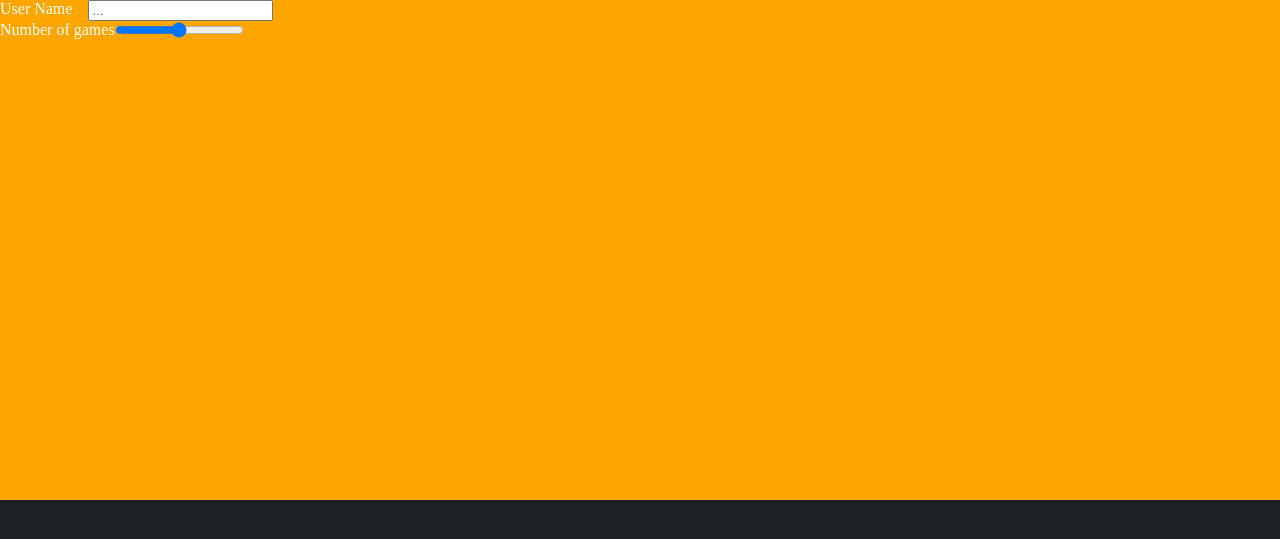
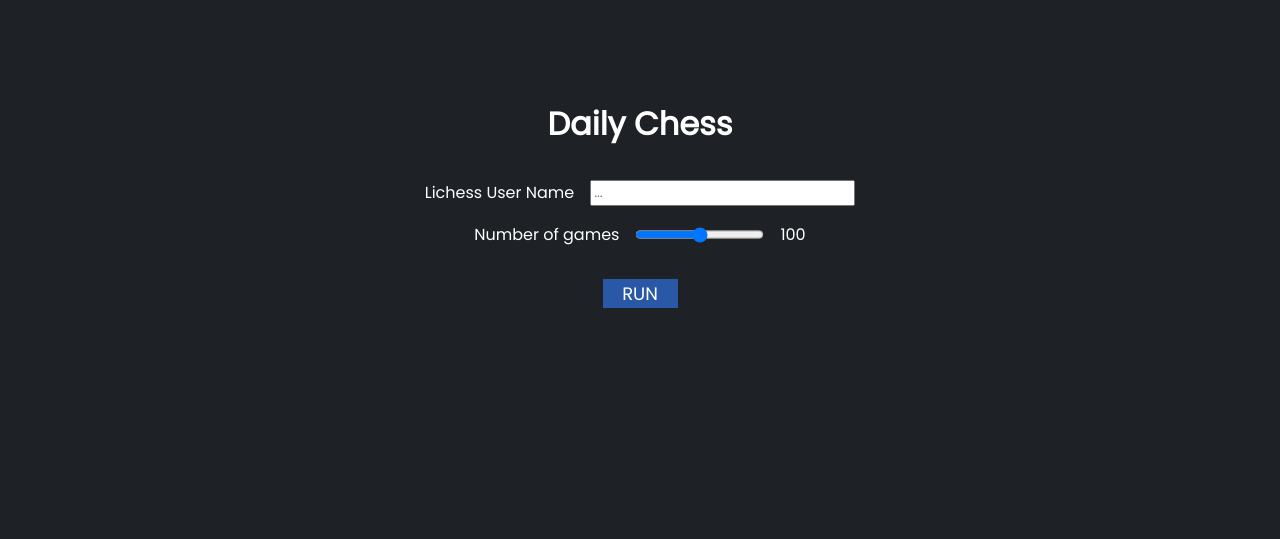
Before and after one commit to jorge-bandeira/daily-chess-results, a Flask app: page / in a window 1280 px wide. Shown: the top 539 px of the page. Run offline with Flask 2, Linux system fonts and the light colour scheme.

Commit message:
added number of games label

```diff
--- /dev/null
+++ b/main/static/scripts.js
@@ -0,0 +1,4 @@
+function displayNumber(x){
+	let numLabel = document.getElementById("gamesNum");
+	numLabel.innerHTML = x;
+}
--- a/main/static/styles.css
+++ b/main/static/styles.css
@@ -1,6 +1,9 @@
+@import url('https://fonts.googleapis.com/css2?family=Poppins&display=swap');
+
 * {
 	margin: 0;
 	color: white;
+	font-family: Poppins;
 }
 
 body {
@@ -9,15 +12,31 @@ body {
 
 .main-box {
 	width: 100%;
-	height: 500px;
-	display: block;
+	margin-top: 100px;
+	margin-right: 50px;
+/*	display: block;
 	justify-content: center;
-	align-items: center;
-	background-color: orange;
+	align-items: center;*/
+	/*background-color: orange;*/
+}
+
+.title-box {
+	width: 100%;
+	display: flex;
+	justify-content: center;
+	margin-bottom: 1rem;
+}
+
+.title {
+	margin-bottom: 1rem;
 }
 
 .user-box {
+	width: 100%;
 	display: inline-flex;
+	justify-content: center;
+	margin-bottom: 1rem;
+	/*background-color: blue;*/
 }
 
 #userField {
@@ -27,4 +46,30 @@ body {
 
 .number-box {
 	display: flex;
+	justify-content: center;
+	/*background-color: green;*/
+	margin-bottom: 1rem;
 }
+
+#gamesSlider {
+	margin-left: 1rem;
+	margin-right: 1rem;
+}
+
+.run-box {
+	display: flex;
+	align-content: center;
+	justify-content: center;
+}
+
+#runButton {
+	width: 75px;
+	background-color: #2959a6;
+	border: none;
+	font-size: 18px;
+	margin-top: 1rem;
+}
+
+#runButton:hover {
+	background-color: #1281a3;
+}
--- a/main/templates/home.html
+++ b/main/templates/home.html
@@ -4,17 +4,25 @@
 	<meta charset="utf-8">
 	<meta name="viewport" content="width=device-width, initial-scale=1">
 	<link rel="stylesheet" type="text/css" href="static/styles.css">
+	<script type="text/javascript" src="static/scripts.js"></script>
 	<title>Daily Chess Performance</title>
 </head>
 <body>
 	<div class="main-box">
+		<div class="title-box">
+			<h1 class="title">Daily Chess</h1>
+		</div>
 		<div class="user-box">
-			<p>User Name</p>
+			<p>Lichess User Name</p>
 			<input type="text" name="userfield" placeholder="..." id="userField">
 		</div>
 		<div class="number-box">
 			<p>Number of games</p>
-			<input type="range" class="slider" min="1" max="200" id="gamesSlider">
+			<input type="range" class="slider" min="1" max="200" id="gamesSlider" onchange="displayNumber(this.value);">
+			<span id="gamesNum">100</span>
+		</div>
+		<div class="run-box">
+			<button id="runButton">RUN</button>
 		</div>
 	</div>
 </body>
```
